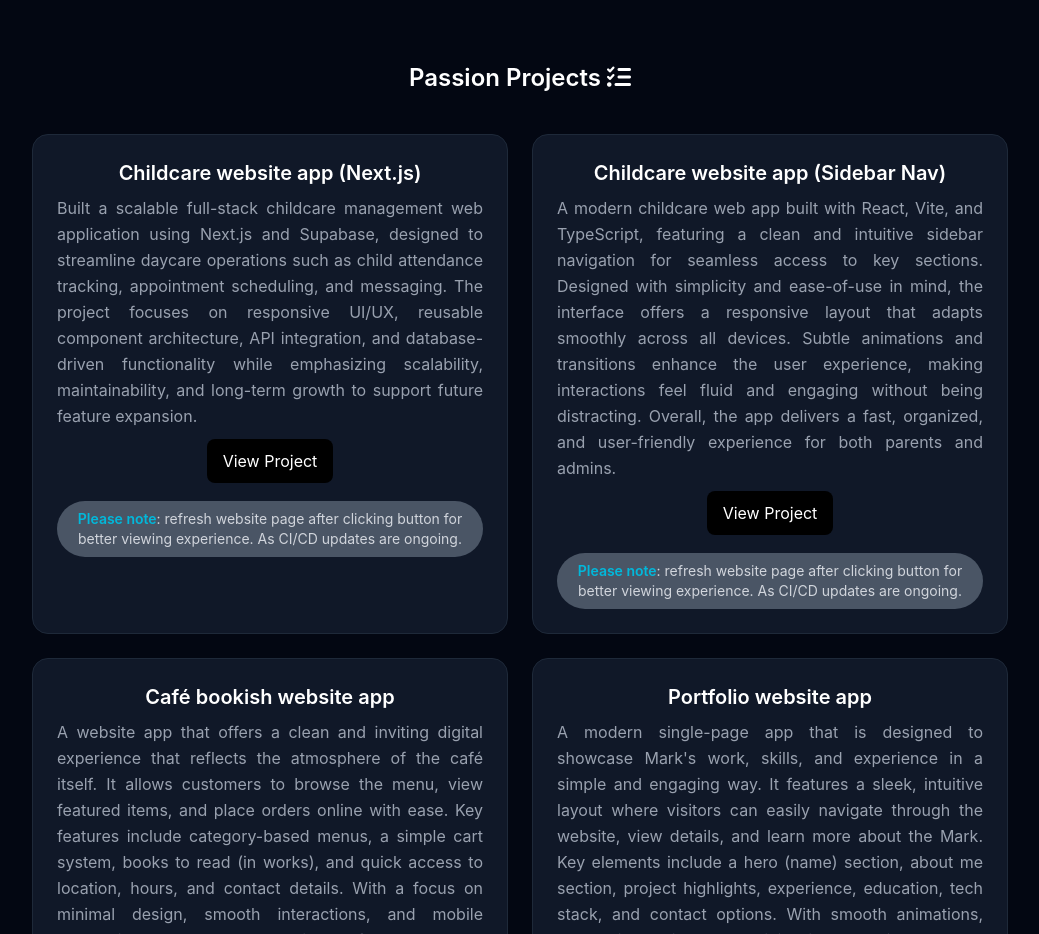
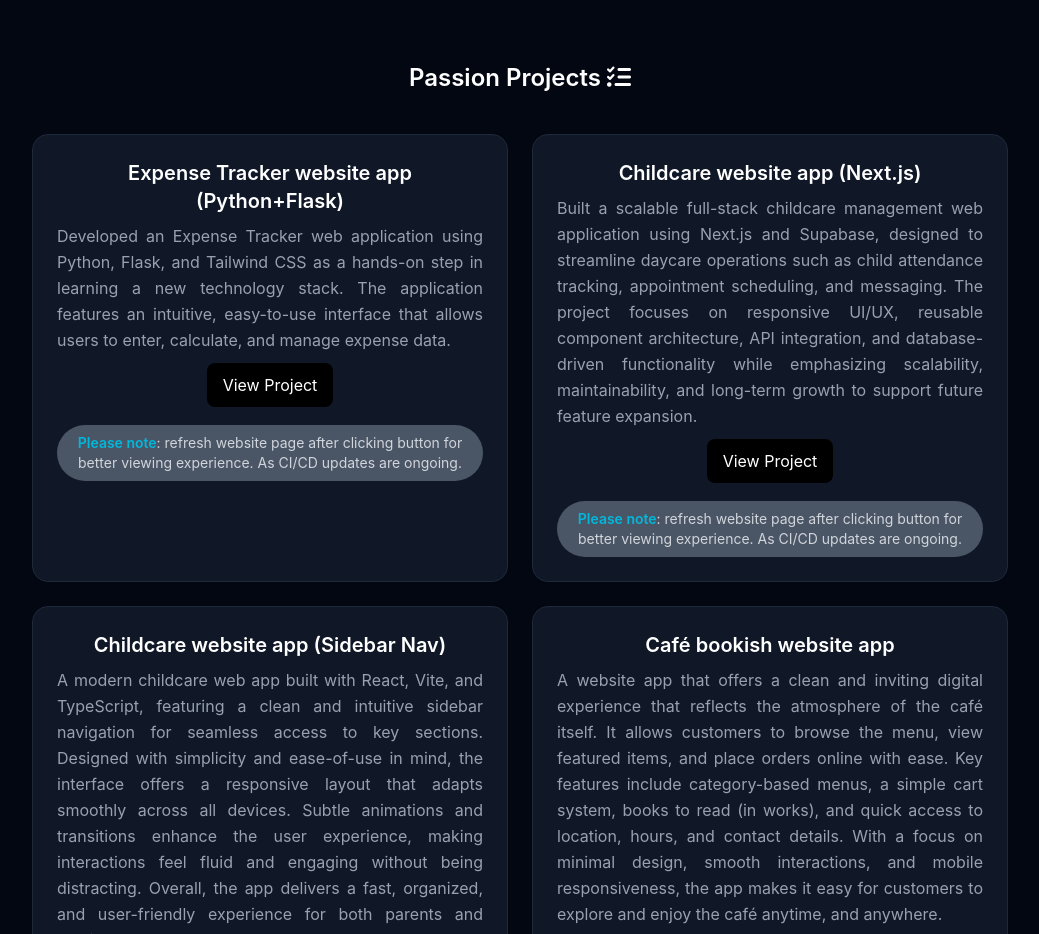
Before and after one commit to imneil04/reactproj3, a React (Vite) app: page / in a window 1280 px wide. Shown: the part 1300-2234 px from the top of the page, without its empty margins (120-1159 px from the left). Built offline with nearby package versions, Linux system fonts and the light colour scheme.

Commit message:
update project section to include new project info

```diff
--- a/src/components/portfolio.jsx
+++ b/src/components/portfolio.jsx
@@ -168,6 +168,32 @@ export default function Resume() {
                     <section id="projects" className="max-w-5xl mx-auto px-6 py-16">
                         <h2 className="text-2xl font-semibold mb-10">Passion Projects <i className="fa-solid fa-list-check"></i></h2>
                         <div className="grid md:grid-cols-2 gap-6">
+
+                            {/**PROJ 7 */}
+                            <motion.div whileHover={{ scale: 1.03 }}
+                                        className="bg-gray-900 p-6 rounded-2xl border border-gray-800">
+                                <h3 className="text-xl font-semibold mb-2">Expense Tracker website app (Python+Flask)</h3>
+                                <p className="text-gray-400 text-justify leading-relaxed mb-4">
+                                    Developed an Expense Tracker web application using Python, Flask, and Tailwind CSS as a hands-on step in learning a new technology stack.
+                                    The application features an intuitive, easy-to-use interface that allows users to enter, calculate, and manage expense data.
+                                </p>
+                                <div className="mt-5">
+                                    <a href="https://project-3t7sv.vercel.app/" target="_blank" rel="noopener noreferrer"
+                                        className="
+                                        px-4 py-3
+                                        bg-black
+                                        text-white rounded-lg hover:bg-emerald-700 transition-all">
+                                    View Project
+                                </a>
+                                </div>
+                                <div className="rounded-full bg-gray-600">
+                                     <p className="text-gray-300 text-sm mt-7 p-2">
+                                        <span className="text-cyan-500
+                                         font-semibold">Please note</span>: refresh website page after clicking button for better viewing experience.
+                                        As CI/CD updates are ongoing.
+                                    </p>
+                                </div>
+                            </motion.div>
 
                             {/**PROJ 6 */}
                             <motion.div whileHover={{ scale: 1.03 }}
```
